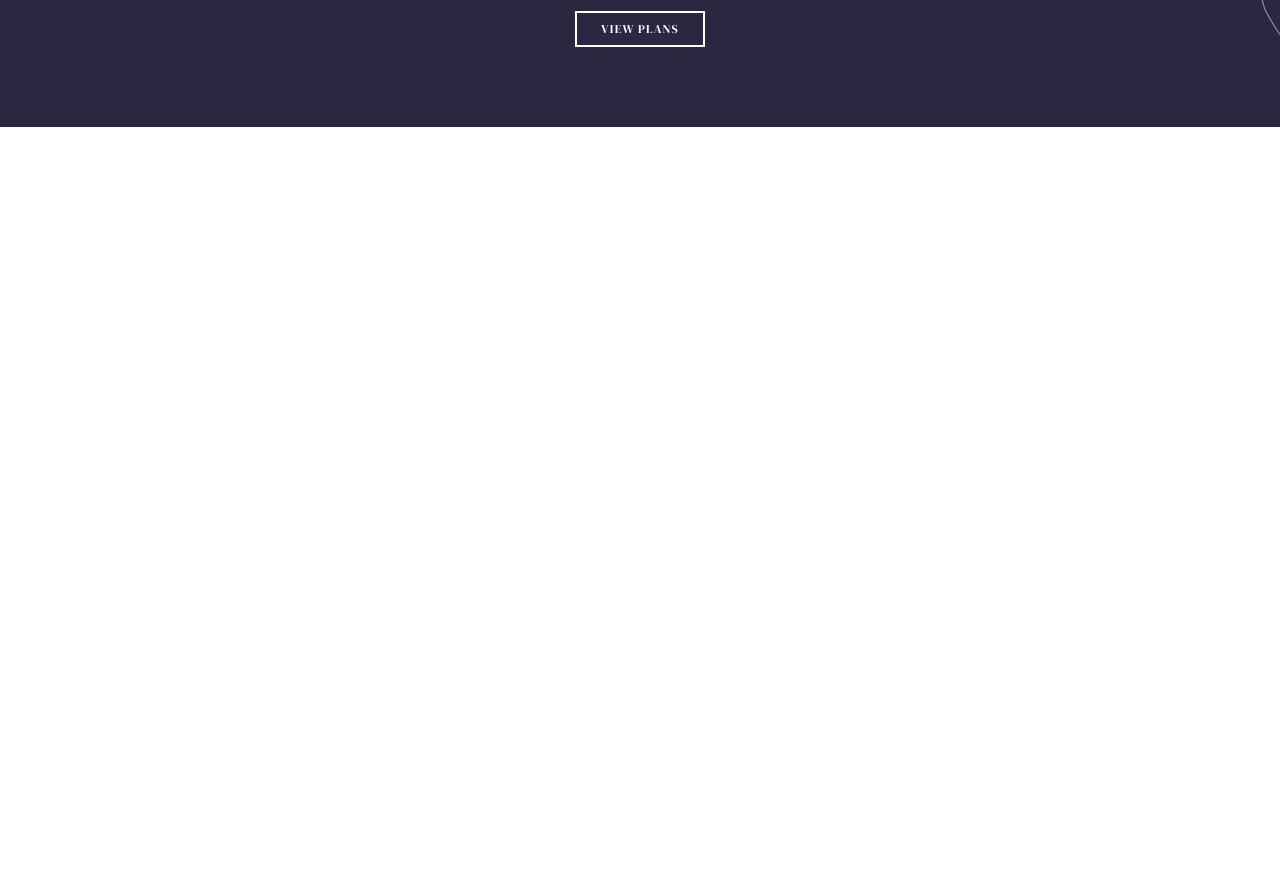
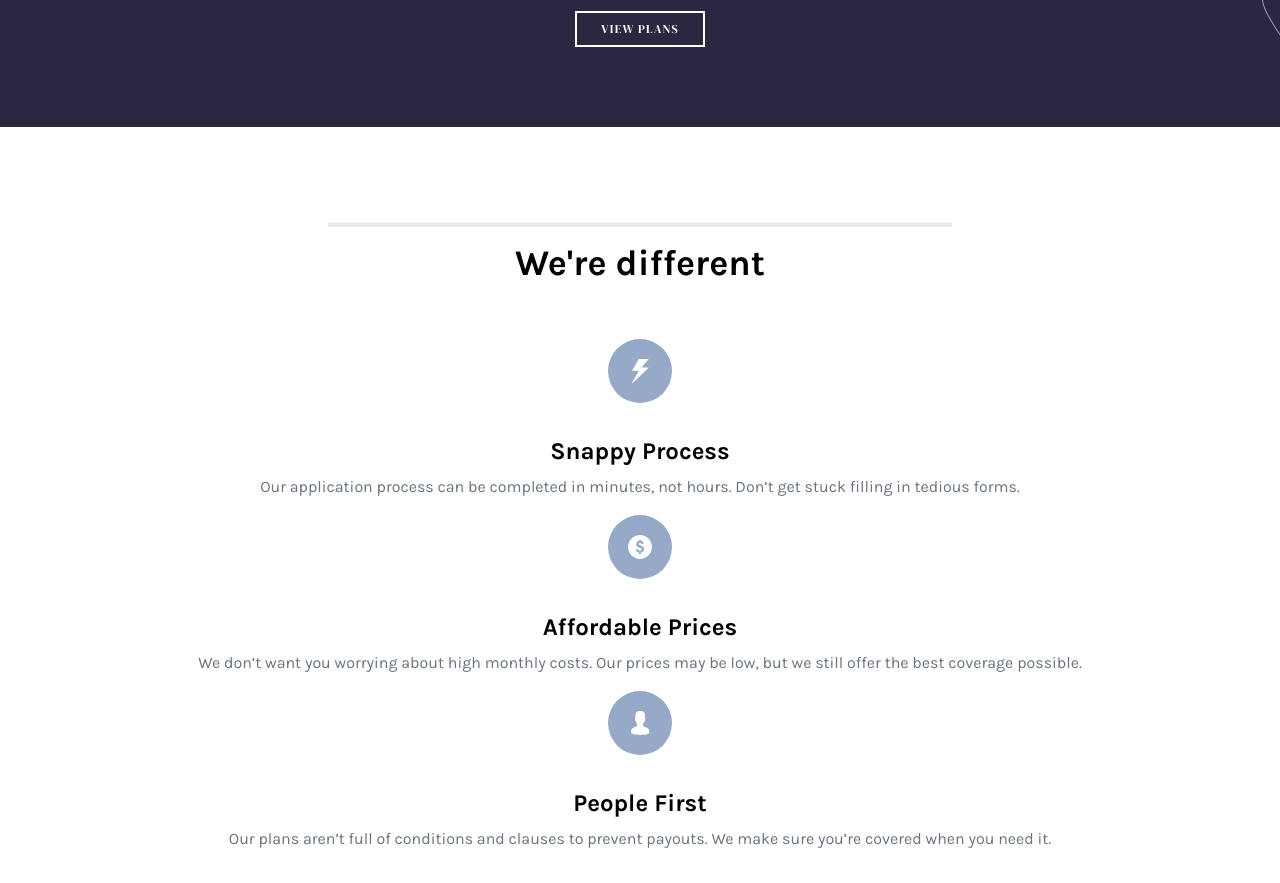
Before and after one commit to Medido1/Insure-landing-page, a React (Vite) app: page / in a window 1280 px wide. Shown: the part 680-1563 px from the top of the page. Before the commit the page ends 807 px from the top, so only its background shows below. Built offline with nearby package versions, Linux system fonts and the light colour scheme.

Commit message:
Creat benefits component

```diff
--- /dev/null
+++ b/data.js
@@ -0,0 +1,32 @@
+import snappyIcon from './src/assets/images/icon-snappy-process.svg';
+import affordableIcon from './src/assets/images/icon-affordable-prices.svg';
+import peopleIcon from './src/assets/images/icon-people-first.svg';
+
+const benefitsList = [
+  {
+    id: 1,
+    url: snappyIcon,
+    alt: "snappy icon",
+    title: "Snappy Process",
+    text: `Our application process can be completed in minutes, not hours. Don’t get
+      stuck filling in tedious forms.`
+  },
+  {
+    id: 2,
+    url: affordableIcon,
+    alt: "affordable icon",
+    title: " Affordable Prices",
+    text: `We don’t want you worrying about high monthly costs. Our prices may be low,
+    but we still offer the best coverage possible.`
+  },
+  {
+    id: 3,
+    url: peopleIcon,
+    alt: "people first icon",
+    title: "People First",
+    text: `Our plans aren’t full of conditions and clauses to prevent payouts. We make
+    sure you’re covered when you need it.`
+  }
+]
+
+export {benefitsList}
--- a/src/App.jsx
+++ b/src/App.jsx
@@ -1,9 +1,11 @@
 import Header from "./components/Header";
+import Main from "./components/Main";
 
 function App() {
   return (
     <>
       <Header />
+      <Main />
     </>
   )
 
--- /dev/null
+++ b/src/components/Benfit.jsx
@@ -0,0 +1,16 @@
+function Benefit({data}) {
+  return (
+    <div className="flex flex-col items-center">
+      <img src={data.url} alt={data.alt}
+        className="w-16 h-auto mb-8"/>
+      <h3 className="text-2xl font-bold mb-2">
+        {data.title}
+      </h3>
+      <p className="text-gray-500">
+        {data.text}
+      </p>
+    </div>
+  )
+}
+
+export default Benefit;
--- a/src/components/Main.jsx
+++ b/src/components/Main.jsx
@@ -0,0 +1,24 @@
+import Benefit from "./Benfit";
+import {benefitsList} from "../../data";
+import { useState } from "react";
+
+function Main() {
+  const [benefitData, setBenefitData] = useState(benefitsList);
+
+  return (
+    <main
+      className="py-8 px-4 flex flex-col items-center font-Karla
+      bg-workMobile bg-no-repeat workMobile
+    ">
+      <div className="border-2 border-gray w-1/2 mt-16"></div>
+      <h2 className="text-4xl mt-4 font-bold mb-14">We're different</h2>
+      <div className="flex flex-col gap-4 items-center text-center">
+        {benefitData.map((benefit) => {
+          return <Benefit key={benefit.id} data={benefit}/>
+        })}
+      </div>
+    </main>
+  )
+}
+
+export default Main;
--- a/src/index.css
+++ b/src/index.css
@@ -8,3 +8,7 @@
   background-position: left top, right 340%;
   background-repeat: no-repeat, no-repeat;
 }
+
+.workMobile {
+  background-position: 120% -10%;
+}
--- a/tailwind.config.js
+++ b/tailwind.config.js
@@ -24,6 +24,7 @@ export default {
         "navMenu" : "url('./src/assets/images/bg-pattern-mobile-nav.svg')",
         "mobileIntroLeft": "url('./src/assets/images/bg-pattern-intro-left-mobile.svg')",
         "mobileIntroRight": "url('./src/assets/images/bg-pattern-intro-right-mobile.svg')",
+        "workMobile": "url('./src/assets/images/bg-pattern-how-we-work-mobile.svg')"
       }
     }
   },
```
